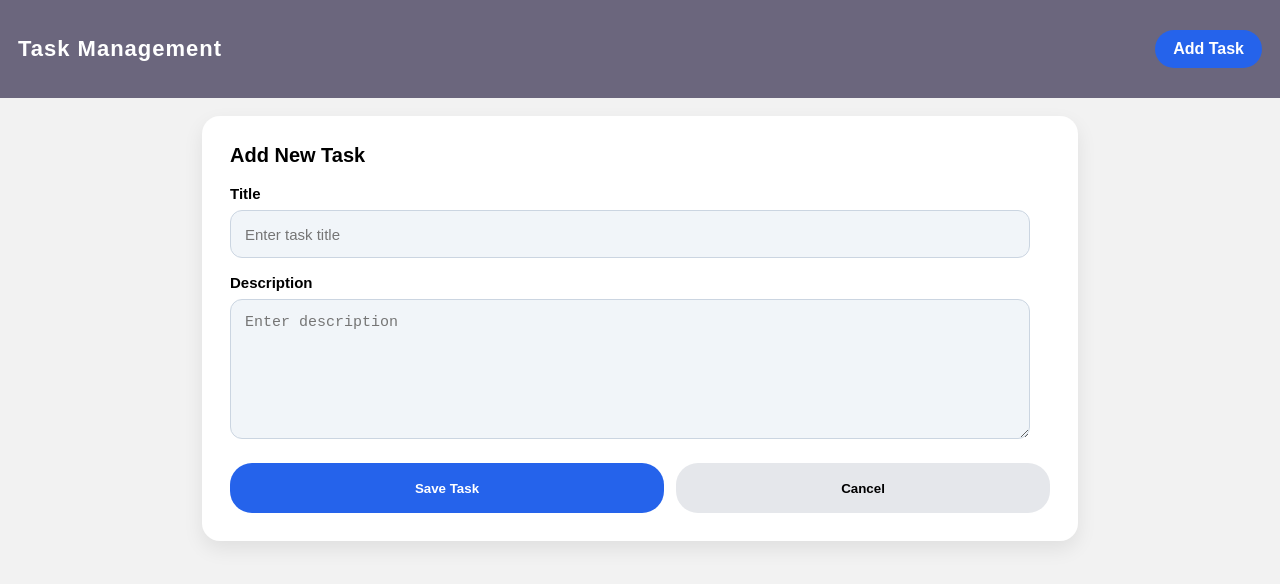
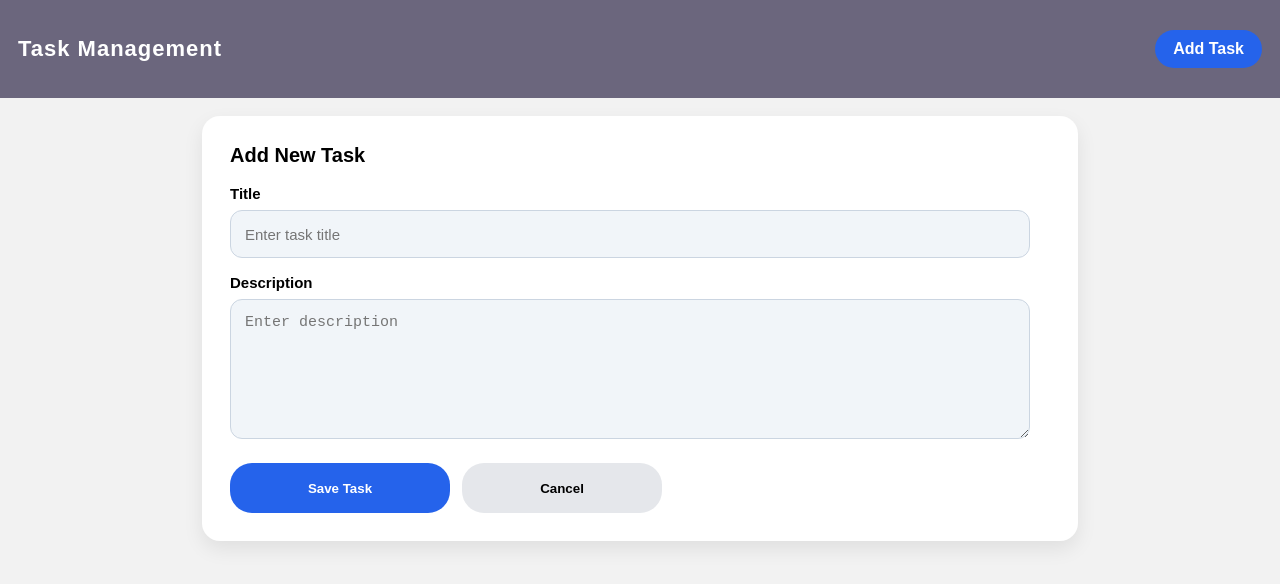
Before and after one commit to Aravindan2001/mern-frontend, a React app: page /add in a window 1280 px wide. Shown: the top 584 px of the page. Built offline with nearby package versions, Linux system fonts and the light colour scheme; no server answers; the HTML template or start-up script is replaced by a standard one.

Commit message:
Reduce input/textarea width in AddTaskPage

```diff
--- a/src/pages/AddTaskPage.jsx
+++ b/src/pages/AddTaskPage.jsx
@@ -185,11 +185,13 @@ const styles = {
     marginTop: 20,
     flexWrap: "wrap",            // ✅ mobile: next line
     alignItems: "stretch",
+    justifyContent: "left",
 
   },
 
   saveBtn: {
     flex: "1 1 220px",           // ✅ grow + wrap
+    maxWidth: 220,
     minWidth: 160,
     height: 50,
     borderRadius: 22,
@@ -201,7 +203,8 @@ const styles = {
   },
 
   cancelBtn: {
-    flex: "1 1 160px",           // ✅ grow + wrap
+    flex: "1 1 160px",  // ✅ grow + wrap
+    maxWidth: 200,
     minWidth: 140,
     height: 50,
     borderRadius: 22,
--- a/src/pages/EditTaskPage.jsx
+++ b/src/pages/EditTaskPage.jsx
@@ -177,6 +177,7 @@ const styles = {
   textarea: {
     width: "min(100%, 800px)",
       boxSizing: "border-box",   // ✅ FIX
+
     minHeight: 120,
     height: 140,
     borderRadius: 12,
@@ -195,10 +196,12 @@ const styles = {
     marginTop: 20,
     flexWrap: "wrap",          // ✅ wrap on small screens
     alignItems: "stretch",
+    justifyContent: "left",
   },
 
   updateBtn: {
-    flex: "1 1 220px",         // ✅ grows + wraps
+    flex: "1 1 220px",    // ✅ grows + wraps
+     maxWidth: 220,
     minWidth: 160,
     height: 50,
     borderRadius: 22,
@@ -211,6 +214,7 @@ const styles = {
 
   cancelBtn: {
     flex: "1 1 160px",
+    maxWidth: 200,
     minWidth: 140,
     height: 50,
     borderRadius: 22,
```
